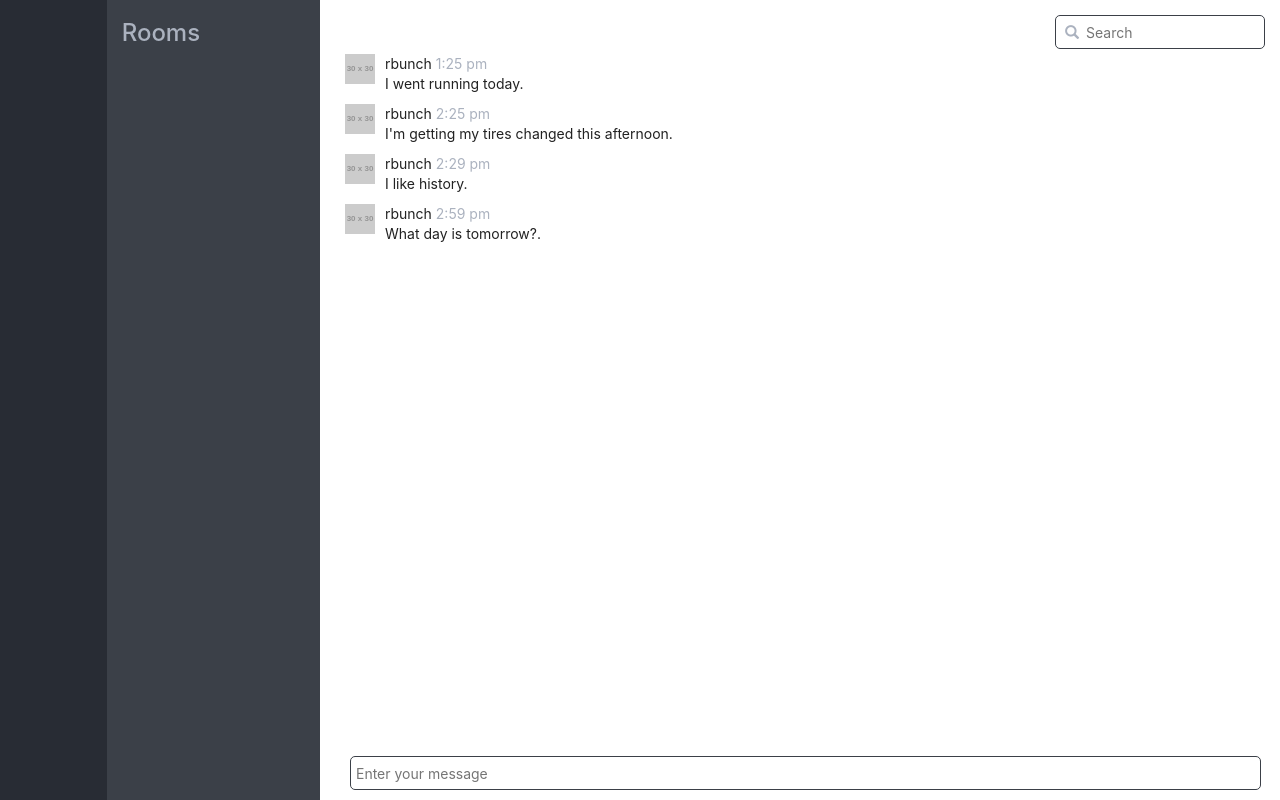
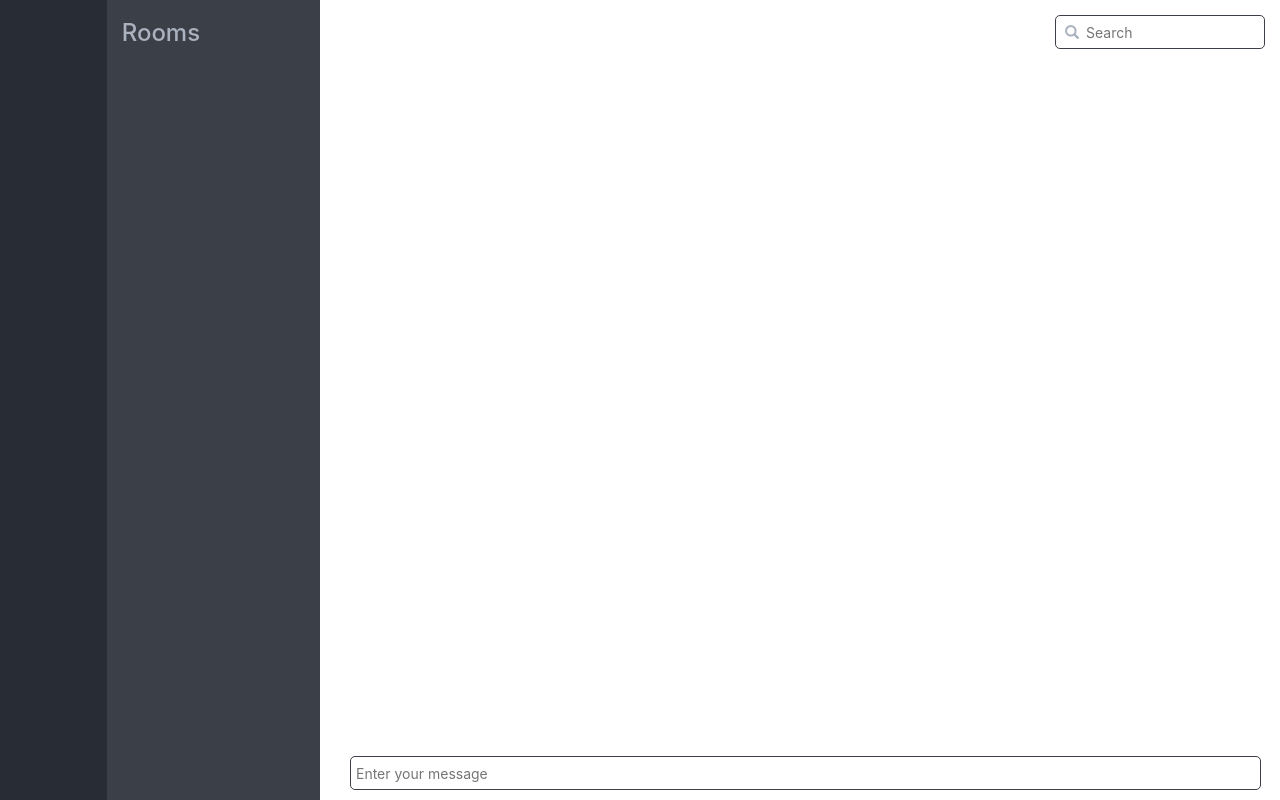
Before and after one commit to PranavGPR/slack-clone, a website: page public/index.html in a window 1280 px wide. Drawn offline with nearby package versions, Linux system fonts and the light colour scheme; no server answers; placeholder pictures from the web are drawn by us.

Commit message:
Refactored code

```diff
--- a/public/index.html
+++ b/public/index.html
@@ -43,45 +43,7 @@
         </form>
       </div>
       <ul id="messages" class="col-sm-12">
-        <li>
-          <div class="user-image">
-            <img src="https://via.placeholder.com/30" />
-          </div>
-          <div class="user-message">
-            <div class="user-name-time">rbunch <span>1:25 pm</span></div>
-            <div class="message-text">I went running today.</div>
-          </div>
-        </li>
-
-        <li>
-          <div class="user-image">
-            <img src="https://via.placeholder.com/30" />
-          </div>
-          <div class="user-message">
-            <div class="user-name-time">rbunch <span>2:25 pm</span></div>
-            <div class="message-text">
-              I'm getting my tires changed this afternoon.
-            </div>
-          </div>
-        </li>
-        <li>
-          <div class="user-image">
-            <img src="https://via.placeholder.com/30" />
-          </div>
-          <div class="user-message">
-            <div class="user-name-time">rbunch <span>2:29 pm</span></div>
-            <div class="message-text">I like history.</div>
-          </div>
-        </li>
-        <li>
-          <div class="user-image">
-            <img src="https://via.placeholder.com/30" />
-          </div>
-          <div class="user-message">
-            <div class="user-name-time">rbunch <span>2:59 pm</span></div>
-            <div class="message-text">What day is tomorrow?.</div>
-          </div>
-        </li>
+        <!-- Updated by JS -->
       </ul>
     </div>
   </div>
```
